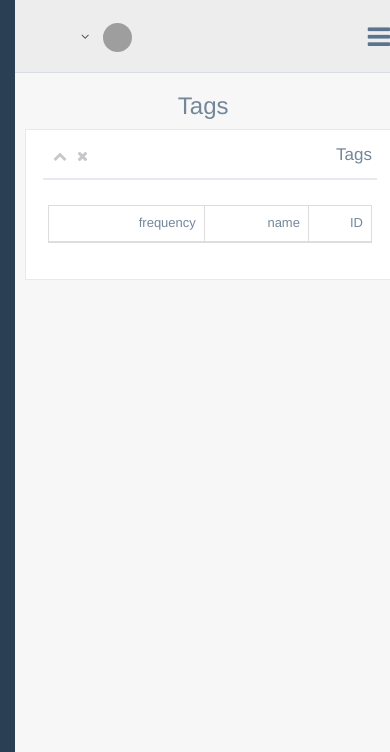
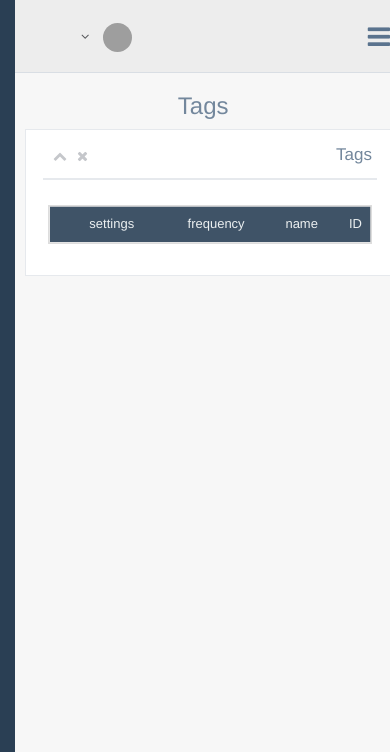
Before and after one commit to FardelCMS/FardelCMS, a Python web app: template fardel/apps/blog/templates/tags_list.html in a window 390 px wide. Shown: the top 752 px of the page. Run offline with Jinja, Linux system fonts and the light colour scheme; the template is opened without the code that fills it, so the values that code supplies are empty; grey boxes are pictures that could not be loaded.

Commit message:
tables responsivity

```diff
--- a/fardel/apps/blog/templates/categories_list.html
+++ b/fardel/apps/blog/templates/categories_list.html
@@ -21,11 +21,13 @@
       <div class="x_content">
         <p class="text-muted font-13 m-b-30">
         </p>
-        <table id="datatable" class="table table-striped table-bordered">
+        <div class="table-responsive">
+          <table class="table table-striped jambo_table bulk_action">
             <thead>
               <tr>
                 <td>{{gettext("ID")}}</td>
                 <td>{{gettext("name")}}</td>
+                <td>{{gettext("settings")}}</td>
               </tr>
             </thead>
             <tbody>
@@ -44,4 +46,5 @@
       </div>
     </div>
   </div>
+</div>
 {% endblock %}
--- a/fardel/apps/blog/templates/posts_list.html
+++ b/fardel/apps/blog/templates/posts_list.html
@@ -22,7 +22,8 @@
         <p class="text-muted font-13 m-b-30">
         </p>
         {{macros.paginate(page, pages, 'blog_panel.posts_list')}}
-        <table id="datatable" class="table table-striped table-bordered">
+        <div class="table-responsive">
+          <table class="table table-striped jambo_table bulk_action">
             <thead>
               <tr>
                 <td>{{gettext("ID")}}</td>
@@ -64,4 +65,5 @@
       </div>
     </div>
   </div>
+</div>
 {% endblock %}
--- a/fardel/apps/blog/templates/tags_list.html
+++ b/fardel/apps/blog/templates/tags_list.html
@@ -21,12 +21,14 @@
       <div class="x_content">
         <p class="text-muted font-13 m-b-30">
         </p>
-        <table id="datatable" class="table table-striped table-bordered">
+        <div class="table-responsive">
+          <table class="table table-striped jambo_table bulk_action">
             <thead>
               <tr>
                 <td>{{gettext("ID")}}</td>
                 <td>{{gettext("name")}}</td>
                 <td>{{gettext("frequency")}}</td>
+                <td>{{gettext("settings")}}</td>
               </tr>
             </thead>
             <tbody>
@@ -46,4 +48,5 @@
       </div>
     </div>
   </div>
+</div>
 {% endblock %}
--- a/fardel/core/panel/templates/auth/users_list.html
+++ b/fardel/core/panel/templates/auth/users_list.html
@@ -19,7 +19,8 @@
         <p class="text-muted font-13 m-b-30">
         </p>
         {{macros.paginate(page, pages, 'panel.users_list')}}
-        <table id="datatable" class="table table-striped table-bordered">
+        <div class="table-responsive">
+          <table class="table table-striped jambo_table bulk_action">
             <thead>
               <tr>
                 <td>{{gettext("ID")}}</td>
@@ -53,4 +54,5 @@
       </div>
     </div>
   </div>
+</div>
 {% endblock %}
```
Lines whose indentation alone changed are shown as unchanged.
